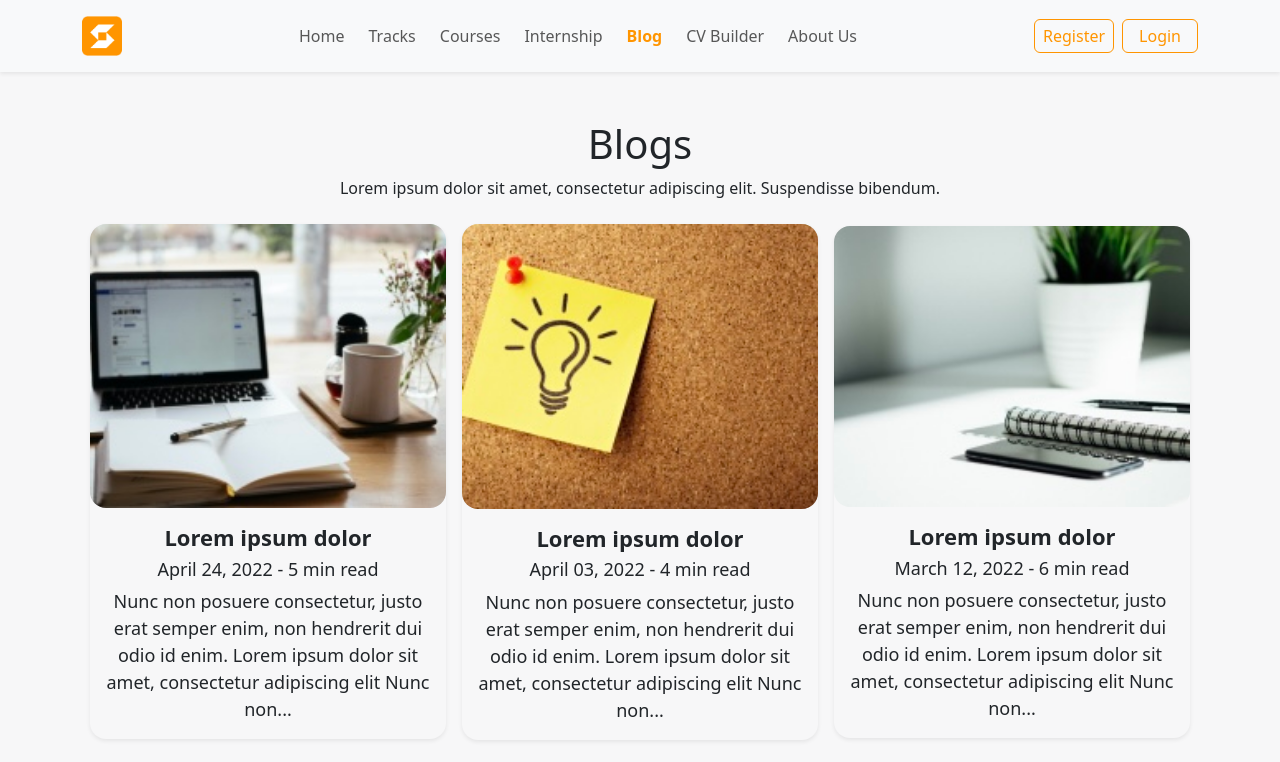
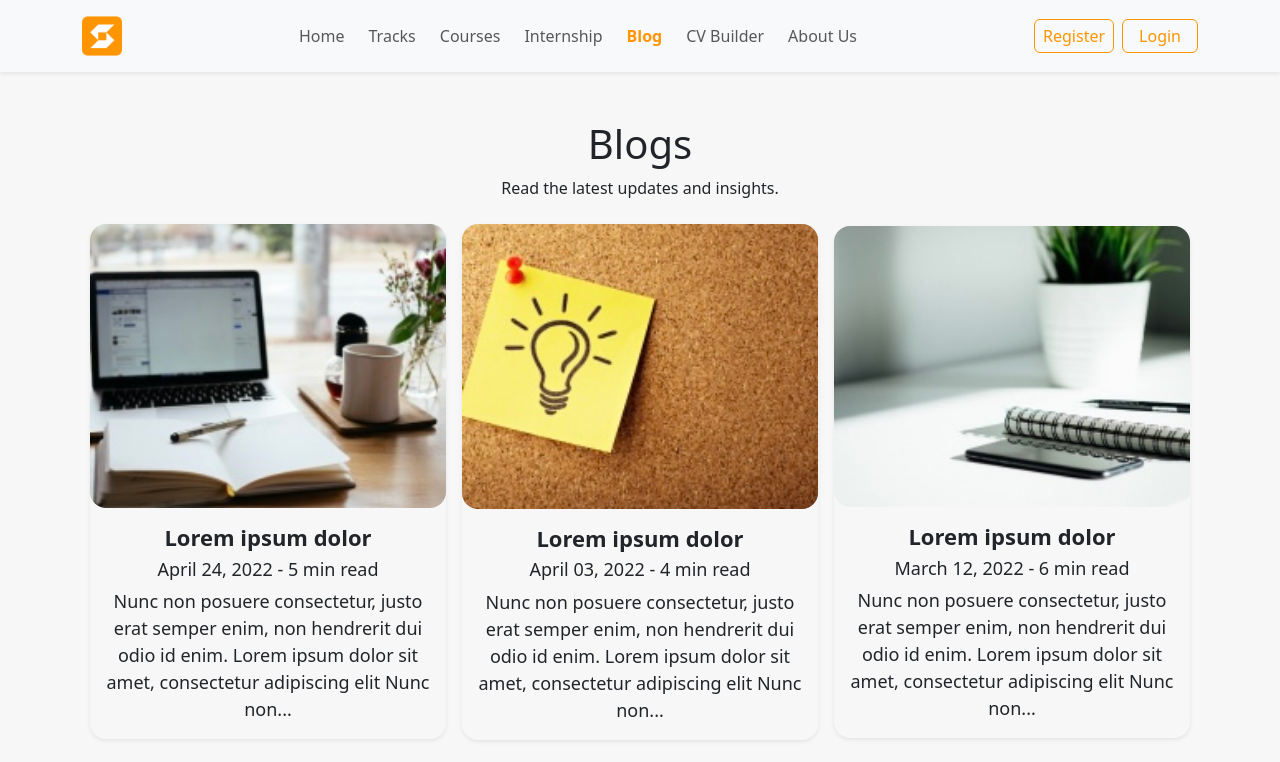
Before and after one commit to Usif-Wagdy/Academic-Guidance, a React (Create React App) app in the folder front-end/: page /blogs in a window 1280 px wide. Shown: the top 762 px of the page. Built offline with nearby package versions, Linux system fonts and the light colour scheme; data requests are answered from the project's data file.

Commit message:
fixed blog animations

```diff
--- a/front-end/src/Website/blogs/BlogView.jsx
+++ b/front-end/src/Website/blogs/BlogView.jsx
@@ -2,7 +2,7 @@ import { useParams } from "react-router-dom";
 import { useEffect, useState } from "react";
 import { Axios } from "../../api/axios";
 import { blogsAPI } from "../../api/Api";
-import { Container, Card } from "react-bootstrap";
+import { Container } from "react-bootstrap";
 import BreadCrumbs from "../../Components/BreadCrumbs/BreadCrumbs";
 
 export default function BlogView() {
--- a/front-end/src/Website/blogs/Blogs.jsx
+++ b/front-end/src/Website/blogs/Blogs.jsx
@@ -3,17 +3,40 @@ import { Axios } from "../../api/axios";
 import { blogsAPI } from "../../api/Api";
 import { Card, Container } from "react-bootstrap";
 import { Link } from "react-router-dom";
+import { motion } from "framer-motion";
 
 const MAX_TEXT_LENGTH = 150;
+
 export default function Blogs() {
   const [blogs, setBlogs] = useState([]);
 
   useEffect(() => {
-    Axios.get(`${blogsAPI}`).then((res) => setBlogs(res.data));
+    Axios.get(blogsAPI)
+      .then((res) => setBlogs(res.data))
+      .catch((error) => console.error("Error fetching blogs:", error));
   }, []);
 
-  const showBlogs = blogs.map((blog, i) => (
-    <div key={i} className="p-2 col-12 col-lg-6 col-xl-4 mb-2">
+  return (
+    <Container className="my-5">
+      <div className="mt-lg-5">
+        <h1 className="text-center">Blogs</h1>
+        <p className="text-center">Read the latest updates and insights.</p>
+      </div>
+
+      <motion.div
+        className="d-flex align-items-center justify-content-between flex-wrap"
+        initial={{ opacity: 0 }}
+        animate={{ opacity: 1 }}
+        transition={{ duration: 0.5 }}
+      >
+        {blogs.map((blog, i) => (
+          <motion.div
+            key={blog.id}
+            className="p-2 col-12 col-lg-6 col-xl-4 mb-2"
+            initial={{ opacity: 0, y: 50 }}
+            animate={{ opacity: 1, y: 0 }}
+            transition={{ duration: 0.5, delay: i * 0.1 }}
+          >
             <Link to={`/blogs/${blog.id}`} className="text-decoration-none">
               <Card className="border-0 bg-info shadow-sm rounded-4">
                 <Card.Img
@@ -26,9 +49,9 @@ export default function Blogs() {
                   <Card.Title className="text-center fw-bold fs-22px">
                     {blog.title}
                   </Card.Title>
-
-            <Card.Title className="text-center fs-18px">{blog.date}</Card.Title>
-
+                  <Card.Title className="text-center fs-18px">
+                    {blog.date}
+                  </Card.Title>
                   <Card.Text className="text-center fs-16px fs-md-18px">
                     {blog.description.length > MAX_TEXT_LENGTH
                       ? `${blog.description.substring(0, MAX_TEXT_LENGTH)}...`
@@ -37,22 +60,9 @@ export default function Blogs() {
                 </Card.Body>
               </Card>
             </Link>
-    </div>
-  ));
-
-  return (
-    <Container className="my-5">
-      <div className="mt-lg-5">
-        <h1 className="text-center">Blogs</h1>
-        <p className="text-center">
-          Lorem ipsum dolor sit amet, consectetur adipiscing elit. Suspendisse
-          bibendum.
-        </p>
-      </div>
-
-      <div className="d-flex align-items-center justify-content-between flex-wrap">
-        {showBlogs}
-      </div>
+          </motion.div>
+        ))}
+      </motion.div>
     </Container>
   );
 }
```
Lines whose indentation alone changed are shown as unchanged.
